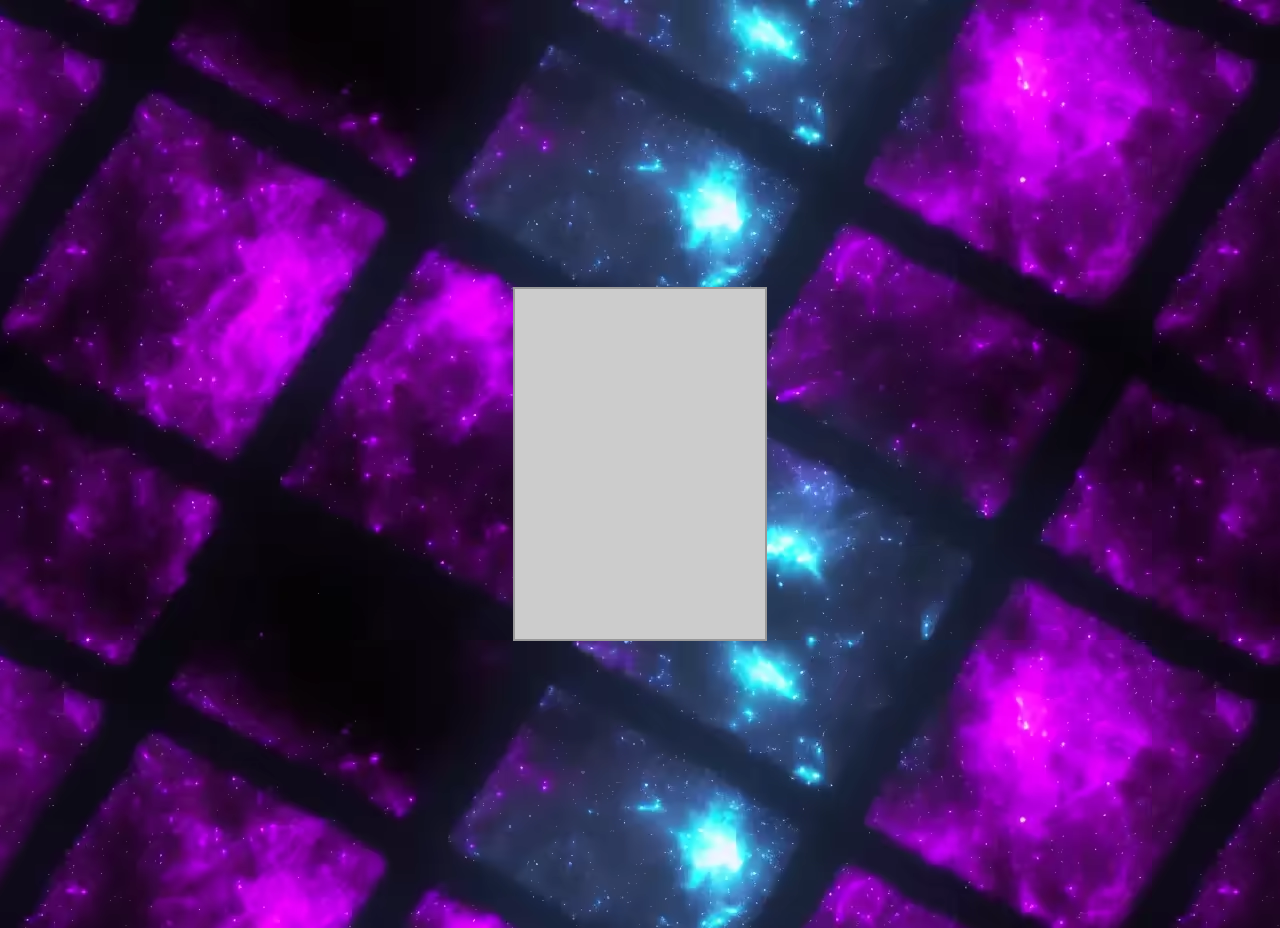
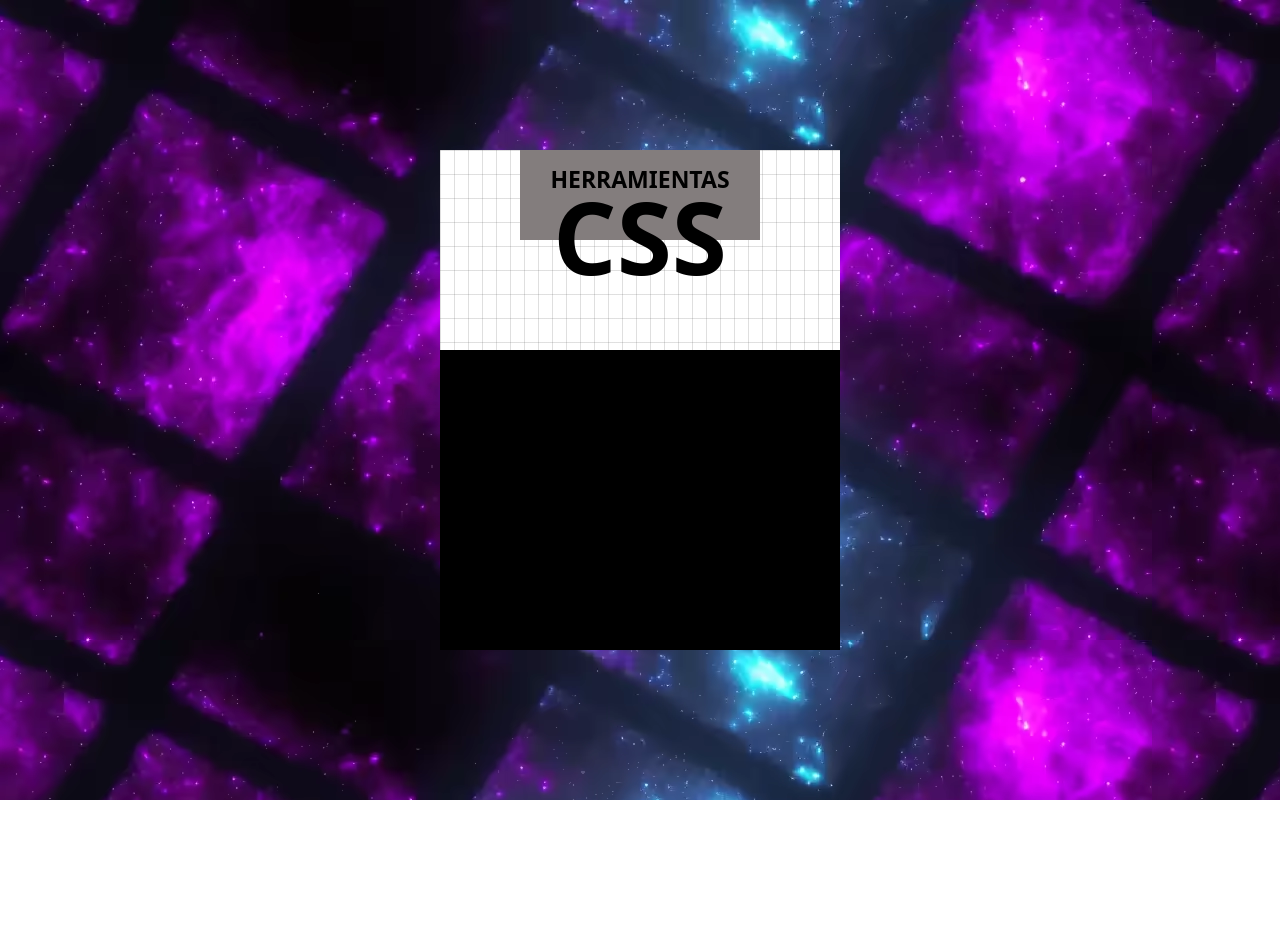
Before and after one commit to Fabrizio9898/CSS_BOOK, a plain HTML site: page index.html in a window 1280 px wide. After the commit the page ends 800 px from the top, so only its background shows below. Drawn offline with Linux system fonts and the light colour scheme; a web font is replaced by a local one.

Commit message:
header and font;

```diff
--- /dev/null
+++ b/fonts.css
@@ -0,0 +1,12 @@
+/* onest-latin-wght-normal */
+@font-face {
+  font-family: "Onest Variable";
+  font-style: normal;
+  font-display: swap;
+  font-weight: 100 900;
+  src: url(https://cdn.jsdelivr.net/fontsource/fonts/onest:vf@latest/latin-wght-normal.woff2)
+    format("woff2-variations");
+  unicode-range: U+0000-00FF, U+0131, U+0152-0153, U+02BB-02BC, U+02C6, U+02DA,
+    U+02DC, U+0304, U+0308, U+0329, U+2000-206F, U+20AC, U+2122, U+2191, U+2193,
+    U+2212, U+2215, U+FEFF, U+FFFD;
+}
--- a/index.html
+++ b/index.html
@@ -5,14 +5,28 @@
     <meta name="viewport" content="width=device-width, initial-scale=1.0" />
     <script type="module" src="script.js"></script>
     <link rel="stylesheet" href="style.css" />
+    <link rel="stylesheet" href="fonts.css">
     <title>Css Book</title>
   </head>
   <body>
-      <main id="main_content">
-        <section class="book_section">
-            <div
-            class="portada_libro"></div>
-        </section>
-      </main>
+    <main id="main_content">
+      <section class="main_section">
+        <div class="portada_libro">
+          <section class="book_section">
+            <header class="header_book">
+              <div class="header_content">
+                <div class="header_content_container">
+                  <h1 class="header_title">herramientas</h1>
+                  <h2 class="header_subtitle">CSS</h2>
+                </div>
+              </div>
+            </header>
+            <footer class="footer_book">
+
+            </footer>
+          </section>
+        </div>
+      </section>
+    </main>
   </body>
 </html>
--- a/style.css
+++ b/style.css
@@ -1,51 +1,109 @@
-/* onest-latin-wght-normal */
-@font-face {
-  font-family: "Onest Variable";
-  font-style: normal;
-  font-display: swap;
-  font-weight: 100 900;
-  src: url(https://cdn.jsdelivr.net/fontsource/fonts/onest:vf@latest/latin-wght-normal.woff2)
-    format("woff2-variations");
-  unicode-range: U+0000-00FF, U+0131, U+0152-0153, U+02BB-02BC, U+02C6, U+02DA,
-    U+02DC, U+0304, U+0308, U+0329, U+2000-206F, U+20AC, U+2122, U+2191, U+2193,
-    U+2212, U+2215, U+FEFF, U+FFFD;
+
+* {
+  margin: 0;
+  padding: 0;
+  box-sizing: border-box;
 }
 
-
-*{
-    margin: 0;
-    padding:0;
-}
 body {
   font-family: "Onest Variable", "system-ui", sans-serif;
   background: #ffffff;
   scroll-behavior: smooth;
   overscroll-behavior: none;
   height: 100vh;
-  background: url('./assets/css.avif');
+  background: url("./assets/css.avif");
 }
 
-
-#main_content{
-    padding:0 16px;
-    height:100%
+#main_content {
+  padding: 0 16px;
+  height: 100%;
 }
 
-
-.book_section{
-    height:100%;
-    padding:4rem 0;
+.main_section {
+  height: 100%;
+  padding: 4rem 0;
   display: flex;
   flex-direction: column;
   align-items: center;
   justify-content: center;
 }
 
-
 .portada_libro {
-    width: 250px;
-    height: 350px;
-    background-color: #ccc; /* O una imagen */
-    border: 2px solid #999;
+  width: 400px;
+  height: 500px;
   margin: auto;
 }
+
+.book_section{
+    width: 100%;
+    height: 100%;
+    display: flex;
+    flex-direction: column;
+}
+
+.header_book {
+  position: relative;
+  width: 100%;
+  height: 200px;
+  background-color: white;
+  display: flex;
+  flex-direction: column;
+  justify-content: flex-start;
+  align-items: center;
+  overflow: hidden;
+}
+
+.header_book::before {
+  content: "";
+  position: absolute;
+  inset: 0;
+  background-image: linear-gradient(
+      to right,
+      rgba(79, 79, 79, 0.18) 1px,
+      transparent 1px
+    ),
+    linear-gradient(to bottom, rgba(79, 79, 79, 0.18) 1px, transparent 1px);
+  background-size: 14px 24px;
+  z-index: 0;
+}
+
+.header_content {
+  z-index: 10;
+  display: flex;
+  flex-direction: column;
+  justify-content: flex-start;
+  align-items: center;
+  padding: 10px 30px;
+  text-align: center;
+  width: fit-content;
+  background: rgb(131, 125, 125);
+  color: white;
+  overflow: visible;
+  height: 90px;
+}
+
+.header_content_container {
+  margin-top: 14px;
+  font-weight: 700;
+  color: black;
+  display: flex;
+  flex-direction: column;
+  justify-content: center;
+  line-height: 0.5;
+}
+.header_title {
+  font-size: 23px;
+  text-transform: uppercase;
+}
+
+.header_subtitle {
+  font-size: 100px;
+  line-height: 1;
+}
+
+
+.footer_book{
+    flex: 1;
+    overflow: hidden;
+    background-color: black;
+}
```
Lines whose indentation alone changed are shown as unchanged.
